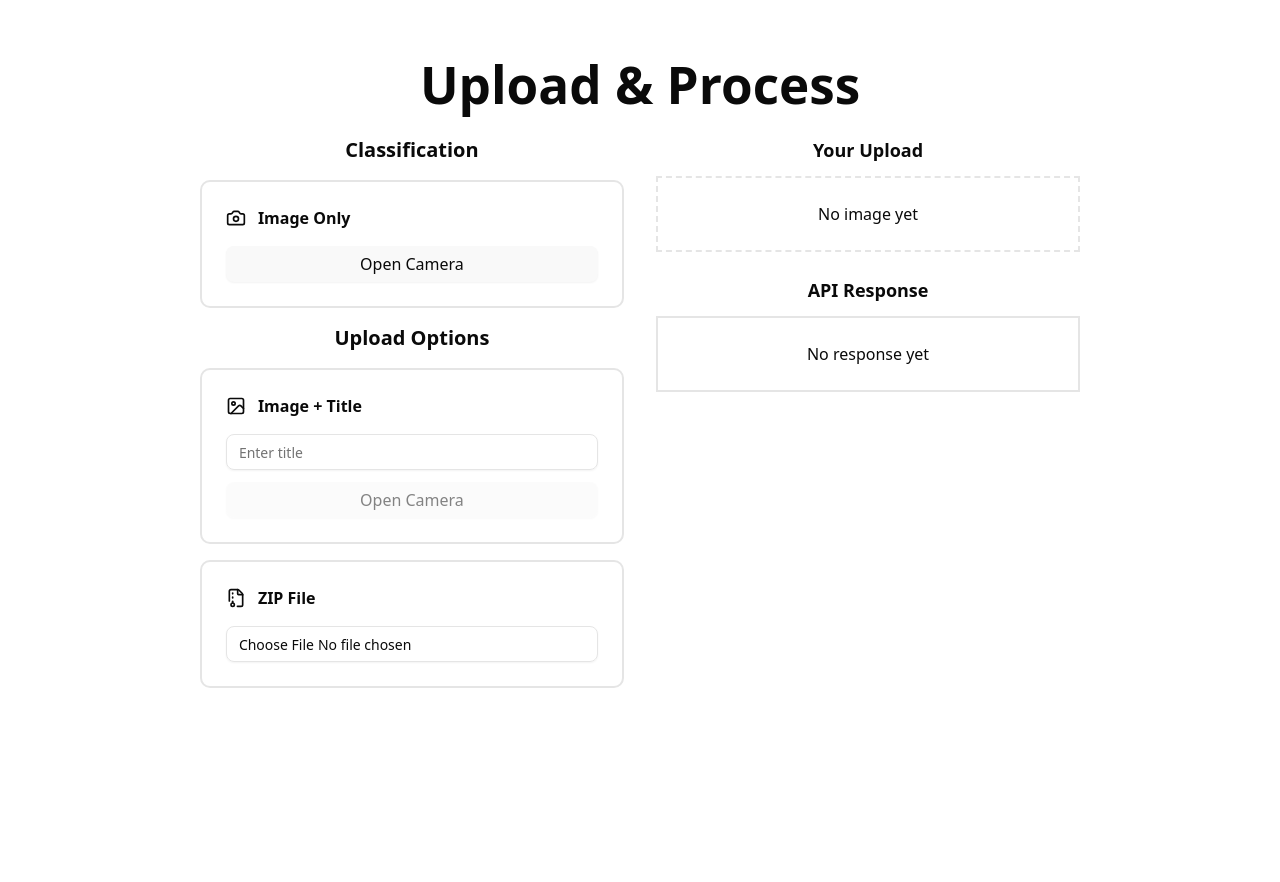
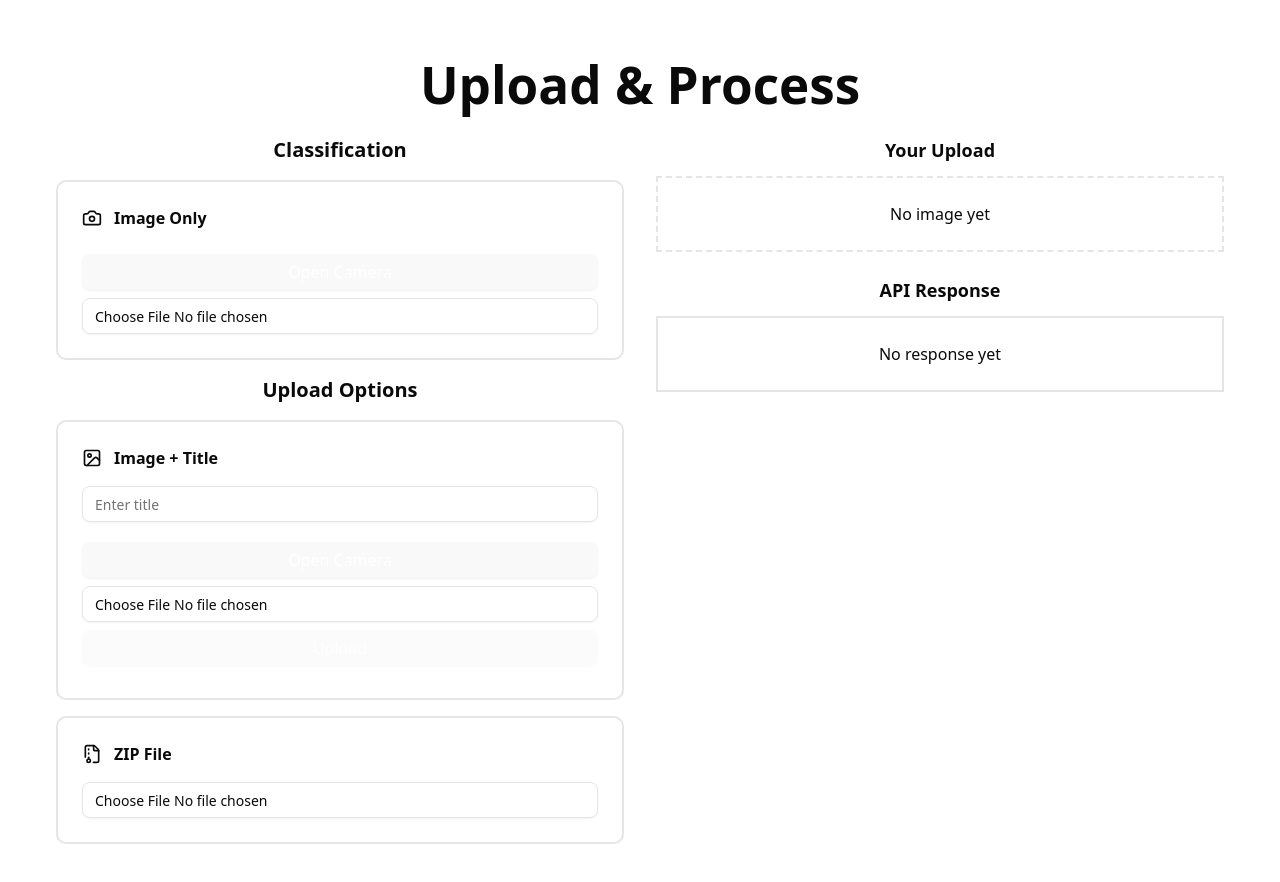
Before and after one commit to AyushDey/POC---image-recognition, a React (Vite) app: page / in a window 1280 px wide. Shown: the top 882 px of the page. Built offline with nearby package versions, Linux system fonts and the light colour scheme.

Commit message:
Initial Bug fixes for Classify and zip upload

```diff
--- a/src/App.jsx
+++ b/src/App.jsx
@@ -8,23 +8,27 @@ import CameraCapture from "./CameraCapture";
 import { sendImageToApi, sendZipToApi } from "./api";
 
 function App() {
-  const [uploadedImage, setUploadedImage] = useState(null);
+  const [viewImage, setViewImage] = useState(null);
   const [apiResult, setApiResult] = useState(null);
   const [isLoading, setIsLoading] = useState(false);
   const [selectedOption, setSelectedOption] = useState(null);
 
   const [showCamera, setShowCamera] = useState(false);
   const [pendingTitle, setPendingTitle] = useState(null);
+  const [captureMode, setCaptureMode] = useState(false)
+  const [uploadedImage, setUploadedImage] = useState(null)
 
   const handleCameraCapture = async (file) => {
     // preview
     const reader = new FileReader();
-    reader.onloadend = () => setUploadedImage(reader.result);
+    reader.onloadend = () => setViewImage(reader.result);
     reader.readAsDataURL(file);
 
+    setApiResult(null);
+    setUploadedImage(file)
+
+    if(!captureMode){
       setIsLoading(true);
-    setApiResult(null);
-
       try {
       const result = await sendImageToApi({
         image: file,
@@ -38,6 +42,8 @@ function App() {
       } finally {
         setIsLoading(false);
         setPendingTitle(null);
+        setUploadedImage(null)
+      }
     }
   };
 
@@ -55,7 +61,48 @@ function App() {
       setIsLoading(false);
     }
   };
+  const handleImageUpload = async (image) =>{
+    setIsLoading(true);
+    setApiResult(null);
+    setUploadedImage(image)
 
+    try {
+      console.log(pendingTitle)
+      const result = await sendImageToApi({
+        image: image,
+        title: pendingTitle
+      });
+      setApiResult(result);
+      setPendingTitle('');
+    } catch (err) {
+      console.error(err);
+      setApiResult({ message: "IMage upload failed", result: { label: "-", confidence: "-", price: "-" } });
+    } finally {
+      setIsLoading(false);
+      setUploadedImage(null)
+    }
+  }
+  const handleCaptureUpload = async (image) =>{
+    setIsLoading(true);
+    setApiResult(null);
+    setUploadedImage(image)
+
+    try {
+      console.log(pendingTitle)
+      const result = await sendImageToApi({
+        image: image,
+        title: pendingTitle
+      });
+      setApiResult(result);
+      setPendingTitle('');
+    } catch (err) {
+      console.error(err);
+      setApiResult({ message: "IMage upload failed", result: { label: "-", confidence: "-", price: "-" } });
+    } finally {
+      setIsLoading(false);
+      setUploadedImage(null)
+    }
+  }
   return (
     <main className="min-h-screen p-6">
       <h1 className="text-3xl font-bold mb-6">Upload & Process</h1>
@@ -67,12 +114,18 @@ function App() {
             setShowCamera(true);
           }}
           onZipUpload={handleZipUpload}
+          onImageUpload={handleImageUpload}
           selectedOption={selectedOption}
           setSelectedOption={setSelectedOption}
+          setPendingTitle={setPendingTitle}
+          setViewImage={setViewImage}
+          getUploadedImage={viewImage}
+          setCaptureMode={setCaptureMode}
+          onCaptureUpload={handleCaptureUpload}
         />
 
         <ResponseDisplay
-          uploadedImage={uploadedImage}
+          viewImage={viewImage}
           response={apiResult}
           isLoading={isLoading}
         />
@@ -80,6 +133,7 @@ function App() {
 
       {showCamera && (
         <CameraCapture
+          captureMode={captureMode}
           onCapture={handleCameraCapture}
           onClose={() => setShowCamera(false)}
         />
--- a/src/CameraCapture.jsx
+++ b/src/CameraCapture.jsx
@@ -1,7 +1,7 @@
 import { useEffect, useRef } from "react";
 import { Button } from "./components/ui/button";
 
-export default function CameraCapture({ onCapture, onClose }) {
+export default function CameraCapture({captureMode, onCapture, onClose }) {
   const videoRef = useRef(null);
   const canvasRef = useRef(null);
   const streamRef = useRef(null);
--- a/src/ResponseDisplay.jsx
+++ b/src/ResponseDisplay.jsx
@@ -56,7 +56,7 @@ const refenceResponse = {
 
 
 export default function ResponseDisplay({
-  uploadedImage,
+  viewImage,
   response,
   isLoading,
 }) {
@@ -69,8 +69,8 @@ export default function ResponseDisplay({
         <h3 className="text-lg font-semibold">Your Upload</h3>
 
         <div className="flex justify-center border-2 border-dashed p-6">
-          {uploadedImage ? (
-            <img src={uploadedImage} className="max-h-64 object-contain" />
+          {viewImage ? (
+            <img src={viewImage} className="max-h-64 object-contain" />
           ) : (
             <p>No image yet</p>
           )}
@@ -89,7 +89,8 @@ export default function ResponseDisplay({
               {(response?.type == "classify") && (
                 <>
                   <p>{response.class}</p>
-                  <p>Similarity: {response?.confidence}</p>
+                  <p>Item Name: {response?.result?.label}</p>
+                  <p>Similarity: {response?.result?.confidence}</p>
 
                   {response?.matches && <Accordion type="single" collapsible defaultValue="item-1">
                     <AccordionItem value="item-1">
@@ -132,11 +133,11 @@ export default function ResponseDisplay({
                 response?.type === "bulk" && (
                   <>
                     <p>Message: {response.message}</p>
-                    <p>Total Images: {response.total_images}</p>
+                    <p>Total Images: {response.result.totalImages}</p>
 
 
                     <div className="mt-3 text-left">
-                      {Object.entries(response.labels).map(([label, count]) => (
+                      {Object.entries(response.result.labels).map(([label, count]) => (
                         <div
                           key={label}
                           className="flex justify-between border-b pb-1"
--- a/src/UploadOptions.jsx
+++ b/src/UploadOptions.jsx
@@ -8,6 +8,9 @@ export default function UploadOptions({
   onZipUpload,
   selectedOption,
   setSelectedOption,
+  onImageUpload,
+  setViewImage,
+  setCaptureMode,
 }) {
   const [imageTitle, setImageTitle] = useState("");
 
@@ -32,6 +35,16 @@ export default function UploadOptions({
         >
           Open Camera
         </Button>
+        <Input
+          type="file"
+          accept=".jpg, .png"
+          onChange={(e) => {
+            console.log('From Inpit:', e.target.value )
+            setSelectedOption("image");
+            setViewImage(URL.createObjectURL(e.target.files[0]))
+            onImageUpload(e.target.files[0]);
+          }}
+        />
       </div>
 
       {/* IMAGE + TITLE */}
@@ -51,6 +64,29 @@ export default function UploadOptions({
         />
 
         <Button
+          // disabled={!imageTitle.trim()}
+          className="w-full"
+          variant="outline"
+          onClick={() => {
+            setSelectedOption("image-title");
+            setCaptureMode(true)
+            onOpenCamera(imageTitle);
+            setImageTitle("");
+          }}
+        >
+          Open Camera
+        </Button>
+        <Input
+          type="file"
+          accept=".jpg, .png"
+          onChange={(e) => {
+            console.log('From Input:', e.target.value )
+            setSelectedOption("image");
+            setPendingTitle(imageTitle)
+            setViewImage(URL.createObjectURL(e.target.files[0]))
+          }}
+        />
+        <Button
           disabled={!imageTitle.trim()}
           className="w-full"
           variant="outline"
@@ -60,7 +96,7 @@ export default function UploadOptions({
             setImageTitle("");
           }}
         >
-          Open Camera
+          Upload
         </Button>
       </div>
 
--- a/src/api.js
+++ b/src/api.js
@@ -18,11 +18,11 @@ export async function sendImageToApiOld({ image, title }) {
   return response.json(); // backend response
 }
 
-const BASE_URL = "https://api.runway.xyz"; // change this
+const BASE_URL = "http://localhost:8000"; // change this
 
 export async function sendImageToApi({ image, title }) {
   const formData = new FormData();
-  formData.append("image", image);
+  formData.append("file", image);
 
   if (!title) {
 
@@ -92,7 +92,7 @@ export async function sendZipToApi(zipFile) {
   const formData = new FormData();
   formData.append("file", zipFile);
 
-  const response = await fetch(`${BASE_URL}/process-zip`, {
+  const response = await fetch(`${BASE_URL}/bulk_upload`, {
     method: "POST",
     body: formData,
   });
@@ -106,9 +106,8 @@ export async function sendZipToApi(zipFile) {
   return {
     message: data.message ?? "ZIP processed",
     result: {
-      label: "Batch Upload",
-      confidence: "-",
-      price: "-",
+      labels: data?.labels,
+      totalImages: data?.total_images,
     },
     type: "bulk"
   };
--- a/src/components/ui/button.jsx
+++ b/src/components/ui/button.jsx
@@ -13,7 +13,7 @@ const buttonVariants = cva(
         destructive:
           "bg-destructive text-white hover:bg-destructive/90 focus-visible:ring-destructive/20 dark:focus-visible:ring-destructive/40 dark:bg-destructive/60",
         outline:
-          "border bg-background shadow-xs hover:bg-accent hover:text-accent-foreground dark:bg-input/30 dark:border-input dark:hover:bg-input/50",
+          "my-2 border bg-background text-white shadow-xs hover:bg-accent hover:text-accent-foreground dark:bg-input/30 dark:border-input dark:hover:bg-input/50",
         secondary:
           "bg-secondary text-secondary-foreground hover:bg-secondary/80",
         ghost:
```
Also changed, not shown: 1 other file (tests, documents, lock files or other folders). Lines whose indentation alone changed are shown as unchanged.
